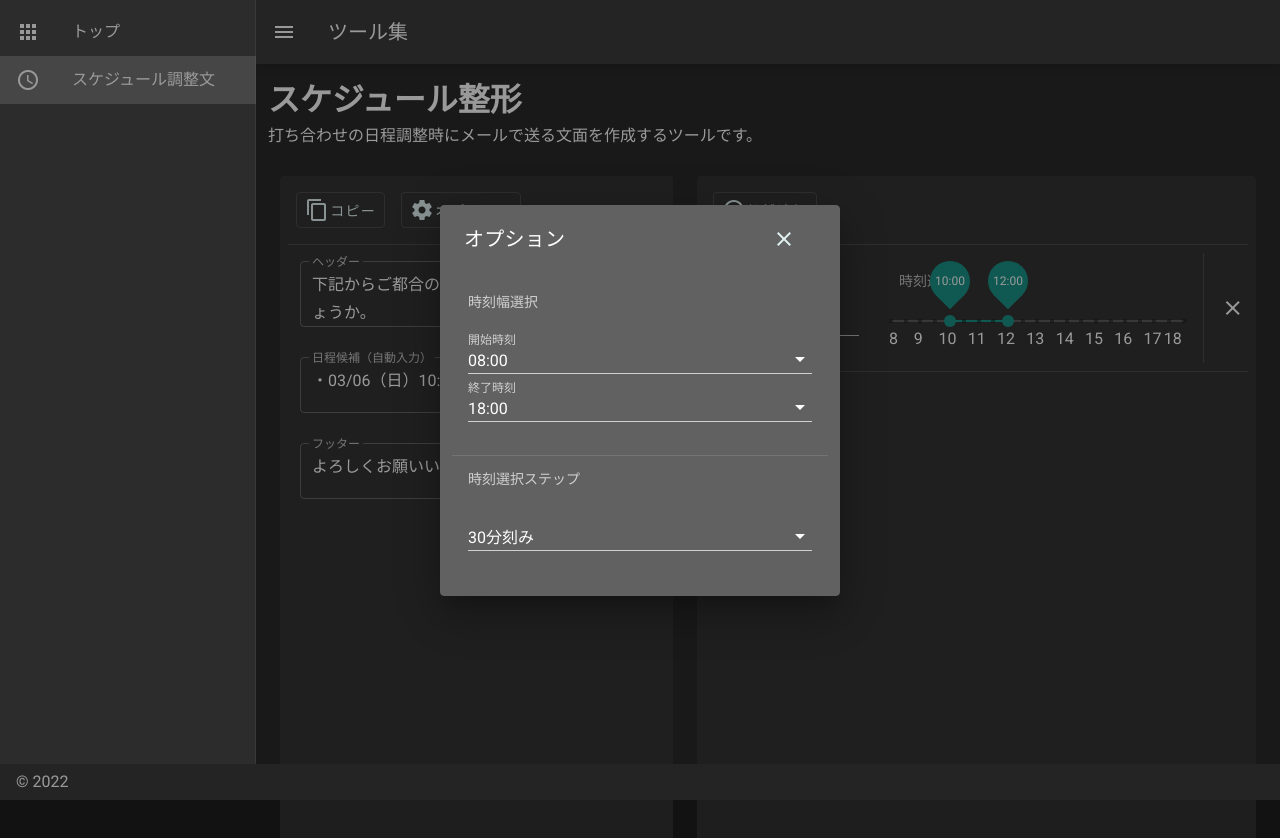
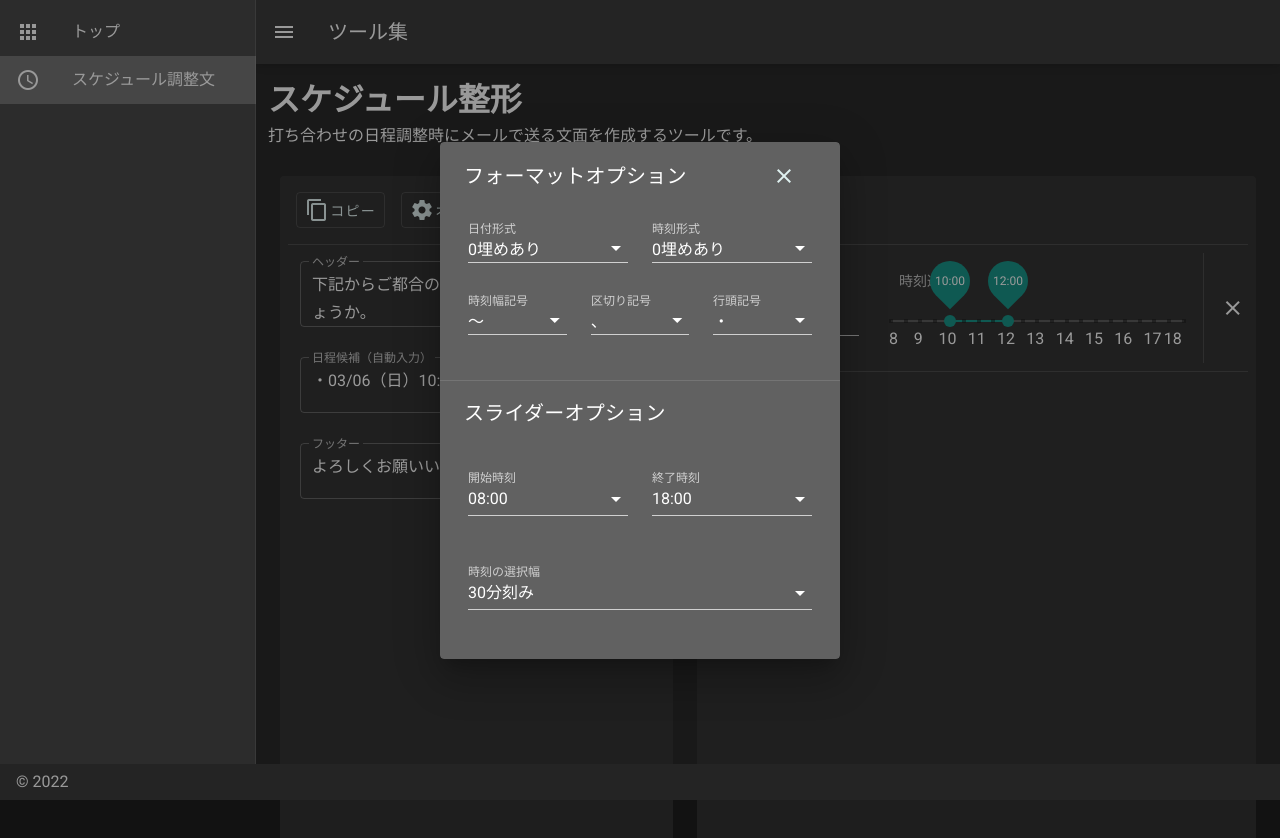
Before and after one commit to running1017/my-tools, a Nuxt app: page /schedule in a window 1280 px wide. Both pictures are taken after a click on the button "オプション". Shown: the top 838 px of the page. Built offline with nearby package versions, Linux system fonts and the light colour scheme.

Commit message:
オプションvuex化

```diff
--- a/assets/schedule.ts
+++ b/assets/schedule.ts
@@ -9,34 +9,36 @@ type FormattedDateTime = {
   [date: string]: Array<TimeRange>
 }
 
-export const dateFormatter = (dateStr: string, datePadding: number): string => {
+export const dateFormatter = (dateStr: string, datePadding: boolean): string => {
   /* YYYY-MM-DD表記をMM/DD（曜日）形式に変換
    * '2022-03-09' => '03/09（水）'
    */
+  const padding = datePadding ? 2 : 0
   const dateObj = new Date(dateStr)
-  const month = String(dateObj.getMonth() + 1).padStart(datePadding, '0')
-  const date = String(dateObj.getDate()).padStart(datePadding, '0')
+  const month = String(dateObj.getMonth() + 1).padStart(padding, '0')
+  const date = String(dateObj.getDate()).padStart(padding, '0')
   const daysName = ['日', '月', '火', '水', '木', '金', '土']
   const day = daysName[dateObj.getDay()]
   return `${month}/${date}（${day}）`
 }
 
-export const timeFormatter = (time: number, timePadding: number): string => {
+export const timeFormatter = (time: number, timePadding: boolean): string => {
   /* 時刻表記の数値をHH:MM形式の文字列に変換
    * 5     => '05:00'
    * 7.5   => '07:30'
    * 12.25 => '12:15'
    */
+  const padding = timePadding ? 2 : 0
   const hour: number = Math.floor(time)
-  const hourStr: string = String(hour).padStart(timePadding, '0')
+  const hourStr: string = String(hour).padStart(padding, '0')
   const minute: number = (time - Math.floor(time)) * 60
-  const minStr: string = String(minute).padStart(timePadding, '0')
+  const minStr: string = String(minute).padStart(2, '0')
   return `${hourStr}:${minStr}`
 }
 
 export const timeListFormatter = (
   timeList: Array<TimeRange>,
-  timePadding: number,
+  timePadding: boolean,
   timeSeparator: string,
   comma: string
 ): string => {
@@ -106,8 +108,8 @@ const mergeRanges = (timeList: Array<TimeRange>): Array<TimeRange> => {
 
 export const scheduleFormatter = (
   datetimeList: Array<DateTime>,
-  datePadding: number,
-  timePadding: number,
+  datePadding: boolean,
+  timePadding: boolean,
   timeSeparator: string,
   comma: string,
   bullet: string
--- a/components/SettingOptions.vue
+++ b/components/SettingOptions.vue
@@ -1,48 +1,99 @@
 <template>
   <v-card color="grey darken-2">
     <v-card-title>
-      オプション
+      フォーマットオプション
       <v-spacer></v-spacer>
       <v-btn text color="teal lighten-5" @click="close">
         <v-icon>mdi-close</v-icon>
       </v-btn>
     </v-card-title>
     <v-container>
+      <v-card-text>
         <v-row>
-        <v-col>
-          <v-subheader> 時刻幅選択 </v-subheader>
+          <v-col cols="6">
+            <v-select
+              v-model="datePadding"
+              label="日付形式"
+              dense
+              :color="color"
+              :items="datePaddingChoices"
+            ></v-select>
+          </v-col>
+          <v-col cols="6">
+            <v-select
+              v-model="timePadding"
+              label="時刻形式"
+              dense
+              :color="color"
+              :items="timePaddingChoices"
+            ></v-select>
+          </v-col>
+          <v-col cols="4">
+            <v-select
+              v-model="timeSeparator"
+              label="時刻幅記号"
+              dense
+              :color="color"
+              :items="timeSeparatorChoices"
+            ></v-select>
+          </v-col>
+          <v-col cols="4">
+            <v-select
+              v-model="comma"
+              label="区切り記号"
+              dense
+              :color="color"
+              :items="commaChoices"
+            ></v-select>
+          </v-col>
+          <v-col cols="4">
+            <v-select
+              v-model="bullet"
+              label="行頭記号"
+              dense
+              :color="color"
+              :items="bulletChoices"
+            ></v-select>
+          </v-col>
+        </v-row>
+      </v-card-text>
+    </v-container>
+
+    <v-divider></v-divider>
+
+    <v-card-title> スライダーオプション </v-card-title>
+    <v-container>
       <v-card-text>
+        <v-row>
+          <v-col cols="6">
             <v-select
               v-model="startTime"
               label="開始時刻"
-              dense
-              color="teal lighten-2"
+              :color="color"
               :items="startTimeChoices"
             ></v-select>
+          </v-col>
+          <v-col cols="6">
             <v-select
               v-model="endTime"
               label="終了時刻"
-              dense
-              color="teal lighten-2"
+              :color="color"
               :items="endTimeChoices"
             ></v-select>
-          </v-card-text>
           </v-col>
         </v-row>
-      <v-divider></v-divider>
+
         <v-row>
           <v-col>
-          <v-subheader> 時刻選択ステップ </v-subheader>
-          <v-card-text>
             <v-select
               v-model="stepMinutes"
-              dense
-              color="teal lighten-2"
+              label="時刻の選択幅"
+              :color="color"
               :items="stepMinutesChoices"
             ></v-select>
-          </v-card-text>
           </v-col>
         </v-row>
+      </v-card-text>
     </v-container>
   </v-card>
 </template>
@@ -51,6 +102,22 @@
 export default {
   name: 'SettingOptions',
   data: () => ({
+    datePaddingChoices: [
+      { text: '0埋めあり', value: true },
+      { text: '0埋めなし', value: false },
+    ],
+    timePaddingChoices: [
+      { text: '0埋めあり', value: true },
+      { text: '0埋めなし', value: false },
+    ],
+    timeSeparatorChoices: ['～', '~', '-'],
+    commaChoices: ['、', ', '],
+    bulletChoices: [
+      { text: '・', value: '・' },
+      { text: '- ', value: '- ' },
+      { text: 'スペース', value: '　' },
+      { text: 'なし', value: '' },
+    ],
     stepMinutesChoices: [
       { text: '15分刻み', value: 15 },
       { text: '30分刻み', value: 30 },
@@ -69,25 +136,72 @@ export default {
     setting: false,
   }),
   computed: {
+    color() {
+      return this.$store.state.schedule.VSelectColor
+    },
+    datePadding: {
+      get() {
+        return this.$store.state.schedule.datePadding
+      },
+      set(datePadding) {
+        this.$store.commit('schedule/setDatePadding', datePadding)
+      },
+    },
+    timePadding: {
+      get() {
+        return this.$store.state.schedule.timePadding
+      },
+      set(timePadding) {
+        this.$store.commit('schedule/setTimePadding', timePadding)
+      },
+    },
+    timeSeparator: {
+      get() {
+        return this.$store.state.schedule.timeSeparator
+      },
+      set(timeSeparator) {
+        this.$store.commit('schedule/setTimeSeparator', timeSeparator)
+      },
+    },
+    comma: {
+      get() {
+        return this.$store.state.schedule.comma
+      },
+      set(comma) {
+        this.$store.commit('schedule/setComma', comma)
+      },
+    },
+    bullet: {
+      get() {
+        return this.$store.state.schedule.bullet
+      },
+      set(bullet) {
+        this.$store.commit('schedule/setBullet', bullet)
+      },
+    },
     stepMinutes: {
       get() {
         return this.$store.state.schedule.stepMinutes
       },
       set(stepMinutes) {
-        this.$store.getters['schedule/setStepMinutes']
+        this.$store.commit('schedule/setStepMinutes', stepMinutes)
       },
     },
     startTime: {
       get() {
         return this.$store.state.schedule.startTime
       },
-      set(startTime) {},
+      set(startTime) {
+        this.$store.commit('schedule/setStartTime', startTime)
+      },
     },
     endTime: {
       get() {
         return this.$store.state.schedule.endTime
       },
-      set(endTime) {},
+      set(endTime) {
+        this.$store.commit('schedule/setEndTime', endTime)
+      },
     },
   },
   methods: {
--- a/components/TimeSelector.vue
+++ b/components/TimeSelector.vue
@@ -48,7 +48,7 @@
               :tick-labels="timeLabels"
             >
               <template #thumb-label="{ value: sliderValue }">
-                {{ timeFormatter(sliderValue, 2) }}
+                {{ timeFormatter(sliderValue, true) }}
               </template>
             </v-range-slider>
           </v-col>
@@ -121,7 +121,7 @@ export default {
       },
     },
     formattedDate() {
-      return dateFormatter(this.date, 2)
+      return dateFormatter(this.date, true)
     },
   },
   methods: {
--- a/pages/schedule.vue
+++ b/pages/schedule.vue
@@ -70,6 +70,7 @@ export default {
         id: 0,
       },
     ],
+    setting: false,
   }),
   head: () => ({
     title: 'スケジュール調整文',
--- a/store/schedule.js
+++ b/store/schedule.js
@@ -2,8 +2,8 @@ export const state = () => ({
   VSelectColor: 'teal lighten-2',
   header: '下記からご都合の良い日程はございますでしょうか。',
   footer: 'よろしくお願いいたします。',
-  datePadding: 2,
-  timePadding: 2,
+  datePadding: true,
+  timePadding: true,
   timeSeparator: '～',
   comma: '、',
   bullet: '・',
@@ -13,21 +13,16 @@ export const state = () => ({
 })
 
 export const mutations = {
-  setHeader(state, newHeader) {
-    state.header = newHeader
-  },
-  setFooter(state, newFooter) {
-    state.footer = newFooter
-  },
-  setStepMinutes(state, stepMinutes) {
-    state.stepMinutes = stepMinutes
-  },
-  setStartTime(state, startTime) {
-    state.startTime = startTime
-  },
-  setEndTime(state, endTime) {
-    state.endTime = endTime
-  },
+  setHeader: (state, newHeader) => (state.header = newHeader),
+  setFooter: (state, newFooter) => (state.footer = newFooter),
+  setDatePadding: (state, datePadding) => (state.datePadding = datePadding),
+  setTimePadding: (state, timePadding) => (state.timePadding = timePadding),
+  setTimeSeparator: (state, timeSeparator) => (state.timeSeparator = timeSeparator),
+  setComma: (state, comma) => (state.comma = comma),
+  setBullet: (state, bullet) => (state.bullet = bullet),
+  setStepMinutes: (state, stepMinutes) => (state.stepMinutes = stepMinutes),
+  setStartTime: (state, startTime) => (state.startTime = startTime),
+  setEndTime: (state, endTime) => (state.endTime = endTime),
 }
 
 export const actions = {
```
Lines whose indentation alone changed are shown as unchanged.
